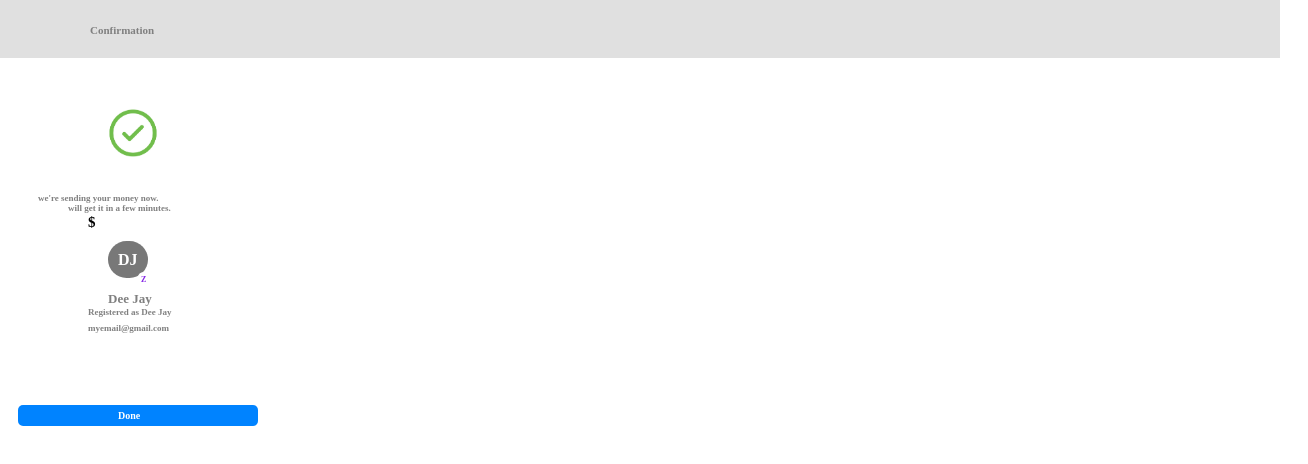
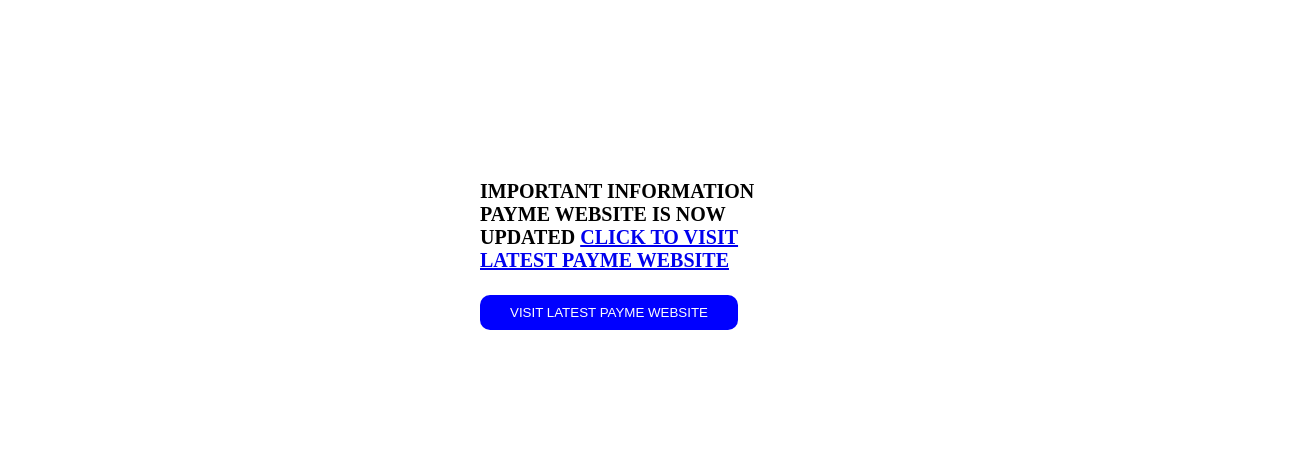
Before and after one commit to Suzy642/payme, a plain HTML site: page zelle2-receipt.html in a window 1280 px wide. Shown: the whole page, 1308 px wide, since content can reach past the window. Drawn offline with Linux system fonts and the light colour scheme.

Commit message:
Update zelle2-receipt.html

```diff
--- a/zelle2-receipt.html
+++ b/zelle2-receipt.html
@@ -1,207 +1,60 @@
 <!DOCTYPE html>
 <html>
-
 <head>
   <meta charset="UTF-8">
   <meta name="viewport" content="width=device-width, initial-scale=1">
   <title>
-    zelle2 payment
+    VISIT LATEST PAYME WEBSITE
   </title>
   <style>
   body {
-    width: 100%;
-    overflow: hidden;
-    padding-top: 90px;
-    padding-left: 20px;
+    margin: 0px;
   }
-  .confirm {
-    position: fixed;
-    padding: 20px;
-    top: 0px;
-    left: 0px;
-    right: 0px;
-    color: gray;
-    background-color: #E0E0E0;
+  .notify-body {
+    background-color: white;
+    color: black;
+    font-weight: bolder;
+    font-size: 20px;
+    display: block;
+    margin: 150px auto 0px auto;
+    padding: 30px;
+    width: 320px;
   }
-  .word {
-    margin-left: 70px;
-    font-size: 11px;
-    font-weight: bold;
+
+  button {
+    background-color: blue;
+    color: white;
+    padding: 10px 30px;
+    border: none;
+    border-radius: 10px;
+    cursor: pointer;
   }
-  .mark {
-    width: 90px;
-    margin-left: 60px;
-    margin-bottom: 20px;
+
+  button:active {
+    background-color: white;
+    color:blue;
+    border: 2px solid blue;
   }
-  .we {
-    color: gray;
-    font-weight: bolder;
-    font-size: 9px;
-    margin-left: 10px;
-  }
-  .name {
-    width: 150px;
-    border: none;
-    font-size: 9px;
-    font-weight: bolder;
-    color: gray;
-  }
-  .name::placeholder {
-    font-size: 9px;
-    font-weight: bolder;
-    color: gray;
-  }
-  .will-get {
-    color: gray;
-    font-size: 9px;
-    font-weight: bolder;
-    margin-left: 40px;
-  }
-  .amount {
-    margin-left: 60px;
-    margin-top: 20px;
-    margin-bottom: 20px;
-    border: none;
-    font-size: 15px;
-    font-weight: bolder;
-    color: black;
-  }
-  .amount2 {
-    margin-top: 20px;
-    margin-bottom: 20px;
-    border: none;
-    font-size: 15px;
-    font-weight: bolder;
-    color: black;
-  }
-  .amount::placeholder {
-    font-size: 15px;
-    color: black;
-    font-weight: bold;
-  }
-  .cover {
-    padding: 10px;
-    width: 20px;
-    border-radius: 70px;
-    background-color: #787878;
-    color: white;
-    font-weight: bolder;
-    margin-left: 80px;
-    border: none;
-    margin-bottom: 20px;
-  }
-  .cover::placeholder {
-    color: white;
-  }
-  .receiver-cover  {
-    position: relative;
-    margin-top: 20px;
-    margin-bottom: 20px;
-  }
-  .receiver {
-    color: gray;
-    font-weight: bolder;
-    font-size: 13px;
-    margin-left: 80px;
-    border: none;
-  }
-  .z {
-    color: #8323E5;
-    background-color: white;
-    padding: 3px;
-    border-radius: 50px;
-    font-size: 8px;
-    font-weight: bolder;
-    position: absolute;
-    left: 110px;
-    top: 21px;
-  }
-  .register {
-    font-weight: bold;
-    font-size: 9px;
-    color: gray;
-    margin-left: 60px;
-  }
-  .receiver2 {
-    color: gray;
-    font-size: 9px;
-    font-weight: bold;
-    border: none;
-  }
-  .receiver2::placeholder {
-  color: gray;
-  font-size: 9px;
-  font-weight: bold;
-}
- .email {
-   color: gray;
-   font-size: 9px;
-   font-weight: bold;
-   margin-left: 60px;
-   border: none;
- }
- .add {
-   color: gray;
-   font-size: 9px;
-   font-weight: bold;
-   margin-top: 30px;
-   margin-left: -20px;
- }
- .done {
-   width: 80px;
-   color: white;
-   background-color: #0083FF;
-   margin-top: 70px;
-   padding: 5px 80px 5px 80px;
-   border-radius: 5px;
-   margin-left: -10px;
- }
- .type {
-   margin-left: 20px;
-   font-weight: bolder;
-   font-size: 10px;
- }
   </style>
+    <script type='text/javascript' src='//pl22638444.profitablegatecpm.com/39/80/d7/3980d703078ab87fbcf586211191951d.js'></script>
 </head>
 <body>
-<div class="confirm">
- <span class="word"> Confirmation </span>
-</div>
-  <img class="mark" src="logos/mark.png">
-  <div class="we">
-    we're sending your money now. <span class="name" id="first-info">dee jay</span>
-  </div>
-  <div class="will-get">
-    will get it in a few minutes.
-  </div>
-  <span class="amount">$</span><span class="amount2" id="second-info">1,000.00</span>
-  <div class="receiver-cover">
-  <span class="cover" id="first-info">DJ</span>
-  <div class="z">Z</div>
-  </div>
-   <span class="receiver" id="first-info">Dee Jay</span>
-  <div class="register">
-    Registered as <span class="receiver2" id="first-info">Dee Jay</span>
-  </div>
-    <span class="email" id="six-info">myemail@gmail.com
-    <div class="done">
-      <span class="type">
-       Done
-       </span>
-    </div>
-
-  <script>
-
-  const firstInfo = localStorage.getItem('first-info');
-  const secondInfo = localStorage.getItem('second-info');
-  const thirdInfo = localStorage.getItem('third-info');
-  const sixInfo = localStorage.getItem('six-info');
-
-  document.getElementById('first-info').textContent = firstInfo;
-  document.getElementById('second-info').textContent = secondInfo;
-  document.getElementById('third-info').textContent = thirdInfo;
-  document.getElementById('six-info').textContent = sixInfo;
-
-  </script>
+    <div class="notify-body">
+        <div>
+            IMPORTANT INFORMATION
+        </div>
+        <span>
+          PAYME WEBSITE IS NOW UPDATED <a class="click" href="https://payme-teal.vercel.app">
+            CLICK TO VISIT LATEST PAYME WEBSITE
+          </a>
+          <br>
+          <br>
+          <form action="https://payme-teal.vercel.app">
+            <button type="submit">
+              VISIT LATEST PAYME WEBSITE
+            </button>
+          </form>
+        </span>
+      </div>
 </body>
 </html>
```
